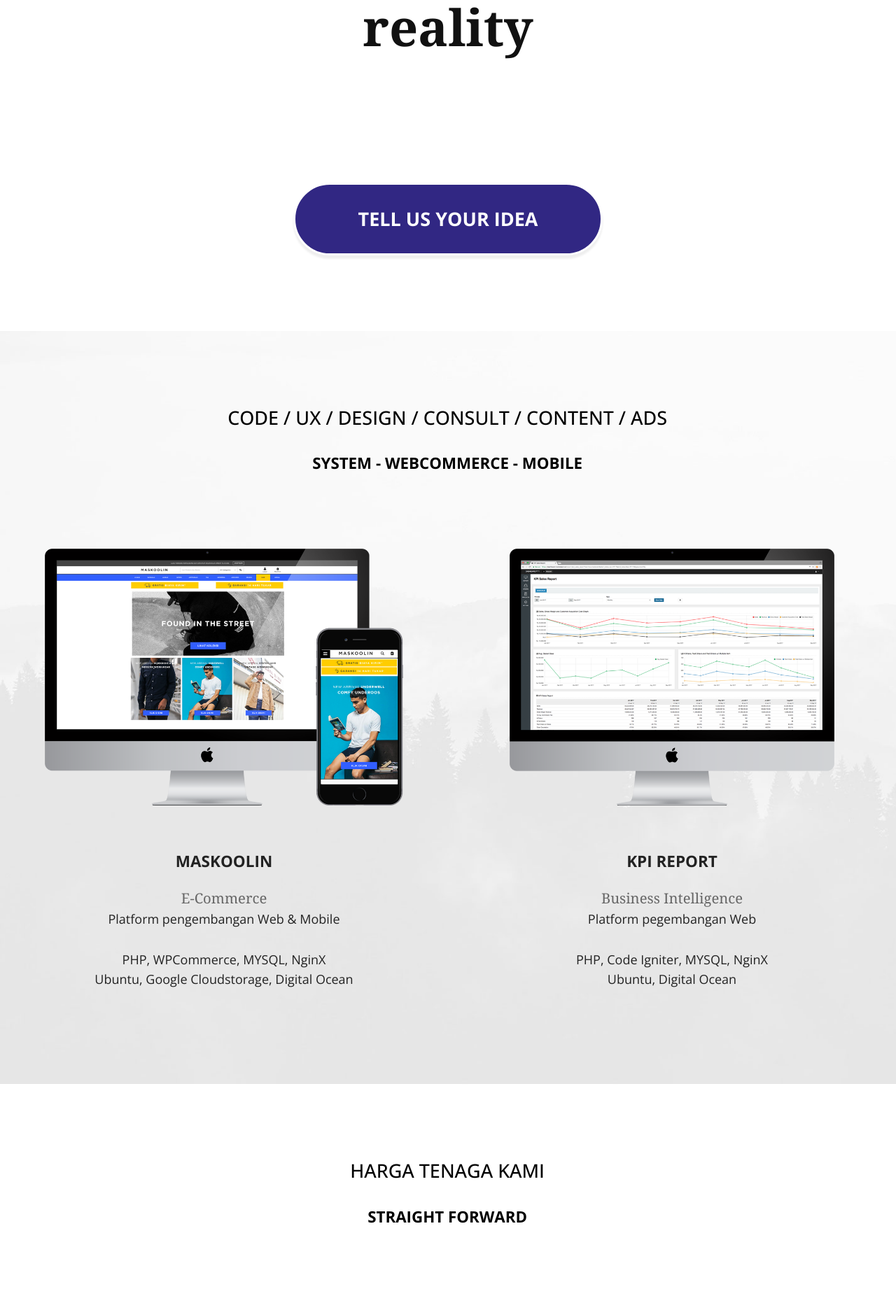
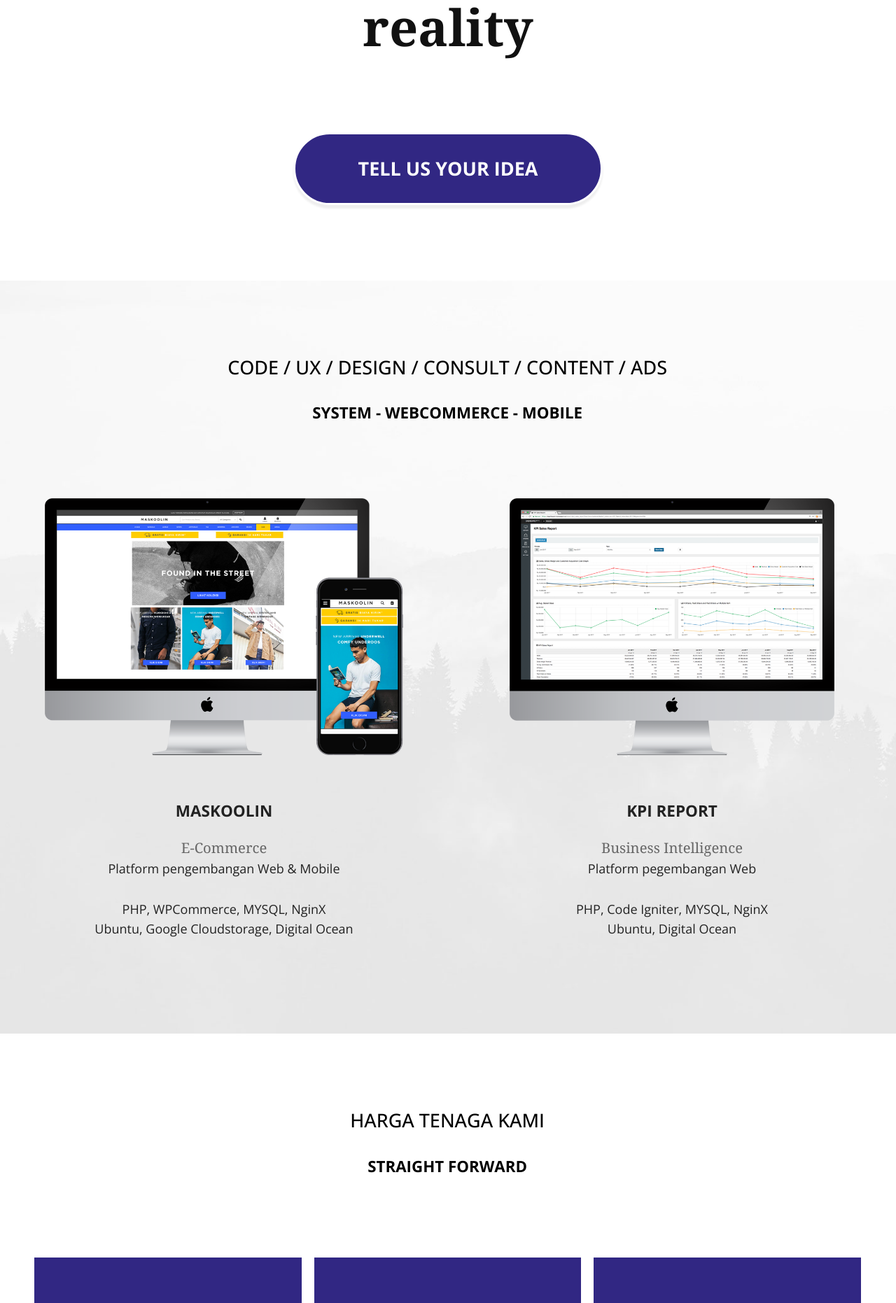
Before and after one commit to kemtol/rocktokom, a Jekyll site: the page built from index.md, in a window 1280 px wide. Shown: the part 832-2694 px from the top of the page at 70% size. Built offline with Jekyll 4.4.1, drawn with Linux system fonts in a browser that asks for light colours; nearby versions of some CDN libraries; a script that is not in the unit is left out; our own code applies the rules of GitHub Pages for plain Markdown files.

Commit message:
Update solo.css

```diff
--- a/css/solo.css
+++ b/css/solo.css
@@ -56,7 +56,7 @@ h1 {
 @media (min-width: 30rem) {
   h1 {
     font-size: 4rem;
-    margin-bottom: 10rem;
+    margin-bottom: 6rem;
   }
 }
 
```
